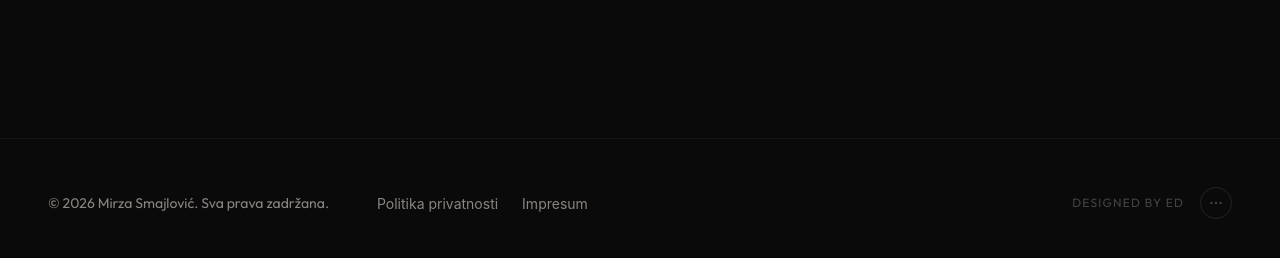
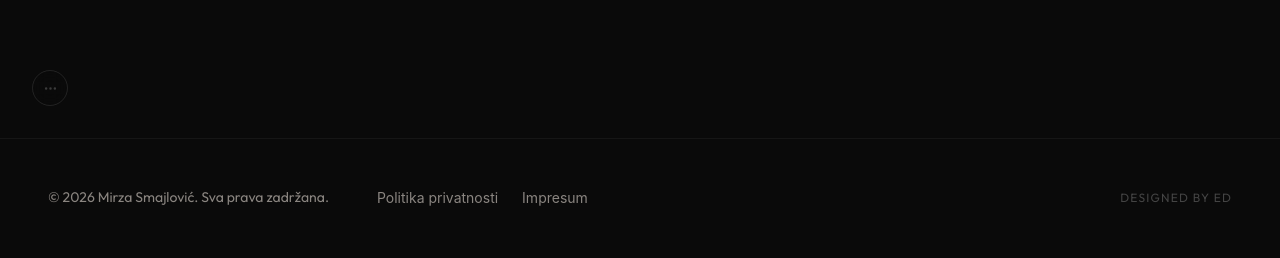
Before and after one commit to edisdesign/mirza-portfolio, a React (Vite) app: page /radovi in a window 1280 px wide. Shown: the part 662-920 px from the top of the page. Built offline with nearby package versions, Linux system fonts and the light colour scheme; no server answers; the database is empty; a web font is replaced by a local one.

Commit message:
fix: admin login trigger always visible (fixed bottom-left), remove from footer

```diff
--- a/src/app/App.tsx
+++ b/src/app/App.tsx
@@ -1,9 +1,11 @@
 import { useState, useCallback, useEffect } from 'react';
 import { RouterProvider } from 'react-router';
+import { MoreHorizontal } from 'lucide-react';
 import { LoadingScreen } from './components/LoadingScreen';
 import { AdminProvider } from './context/AdminContext';
 import { AdminToolbar } from './components/AdminToolbar';
 import { AdminLoginModal } from './components/AdminLoginModal';
+import { useAdmin } from './context/AdminContext';
 import { router } from './routes';
 
 export default function App() {
@@ -37,8 +39,24 @@ export default function App() {
           <RouterProvider router={router} />
           <AdminToolbar />
           <AdminLoginModal open={loginOpen} onClose={() => setLoginOpen(false)} />
+          <AdminLoginTrigger onOpen={() => setLoginOpen(true)} />
         </div>
       )}
     </AdminProvider>
   );
 }
+
+function AdminLoginTrigger({ onOpen }: { onOpen: () => void }) {
+  const { isAdmin } = useAdmin();
+  if (isAdmin) return null;
+  return (
+    <button
+      onClick={onOpen}
+      className="fixed bottom-8 left-8 z-[90] w-9 h-9 flex items-center justify-center rounded-full border border-white/10 text-white/20 hover:text-[#c9a96e] hover:border-[#c9a96e]/50 hover:bg-white/5 transition-all duration-300 cursor-pointer backdrop-blur-sm"
+      title="Admin Login"
+      aria-label="Admin Login"
+    >
+      <MoreHorizontal size={15} />
+    </button>
+  );
+}
--- a/src/app/components/Footer.tsx
+++ b/src/app/components/Footer.tsx
@@ -1,5 +1,4 @@
 import { Link } from 'react-router';
-import { MoreHorizontal } from 'lucide-react';
 
 export function Footer() {
   return (
@@ -19,17 +18,10 @@ export function Footer() {
           </div>
         </div>
 
-        <div className="flex items-center gap-4">
+        <div>
           <p className="text-[#444] font-['Outfit'] text-[12px] tracking-widest uppercase">
             Designed by Ed
           </p>
-          <button
-            onClick={() => window.dispatchEvent(new CustomEvent('mirza:openlogin'))}
-            className="w-8 h-8 flex items-center justify-center rounded-full border border-white/10 text-white/20 hover:text-[#c9a96e] hover:border-[#c9a96e] hover:bg-white/5 transition-all duration-300"
-            title="Admin Login"
-          >
-            <MoreHorizontal size={16} />
-          </button>
         </div>
       </div>
     </footer>
```
